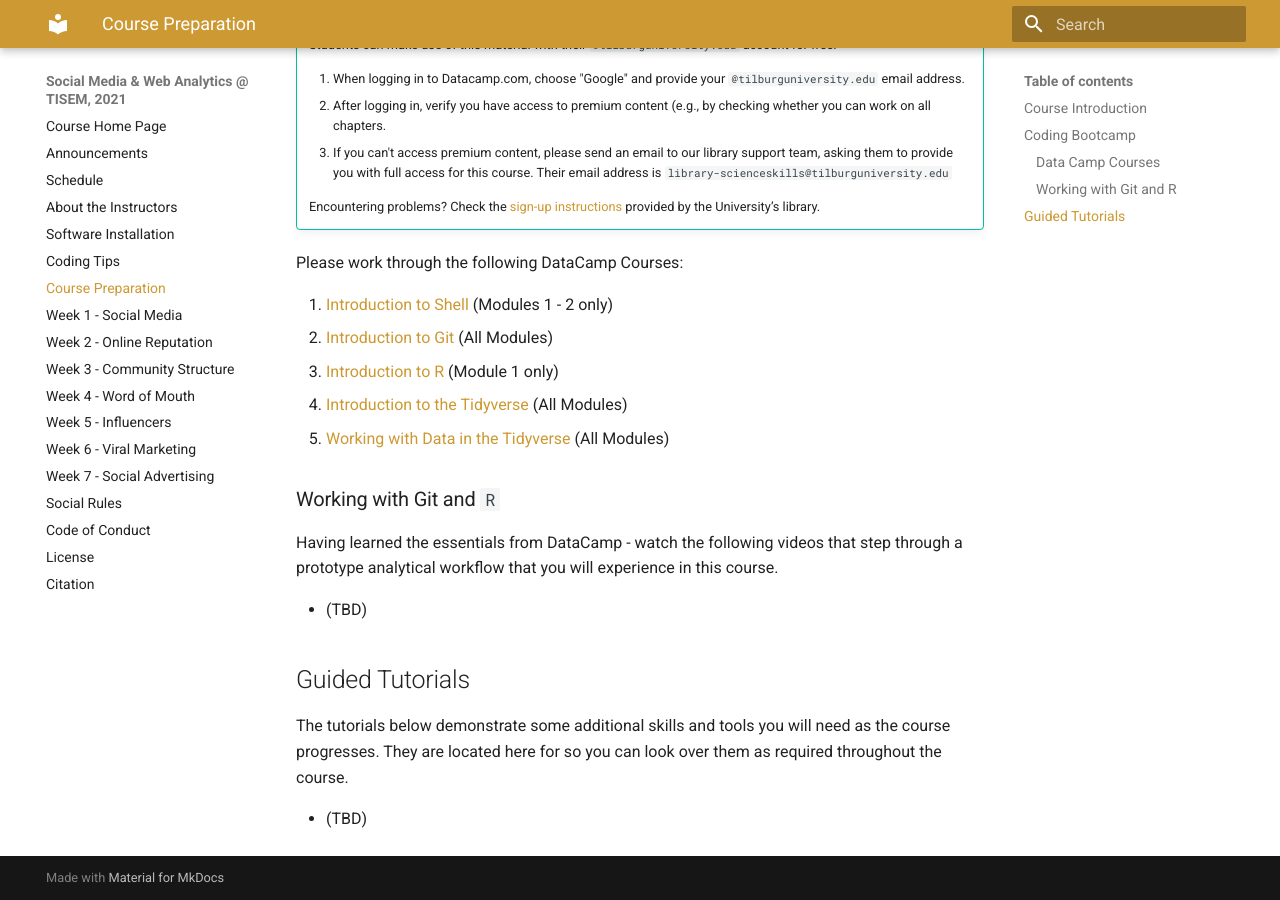
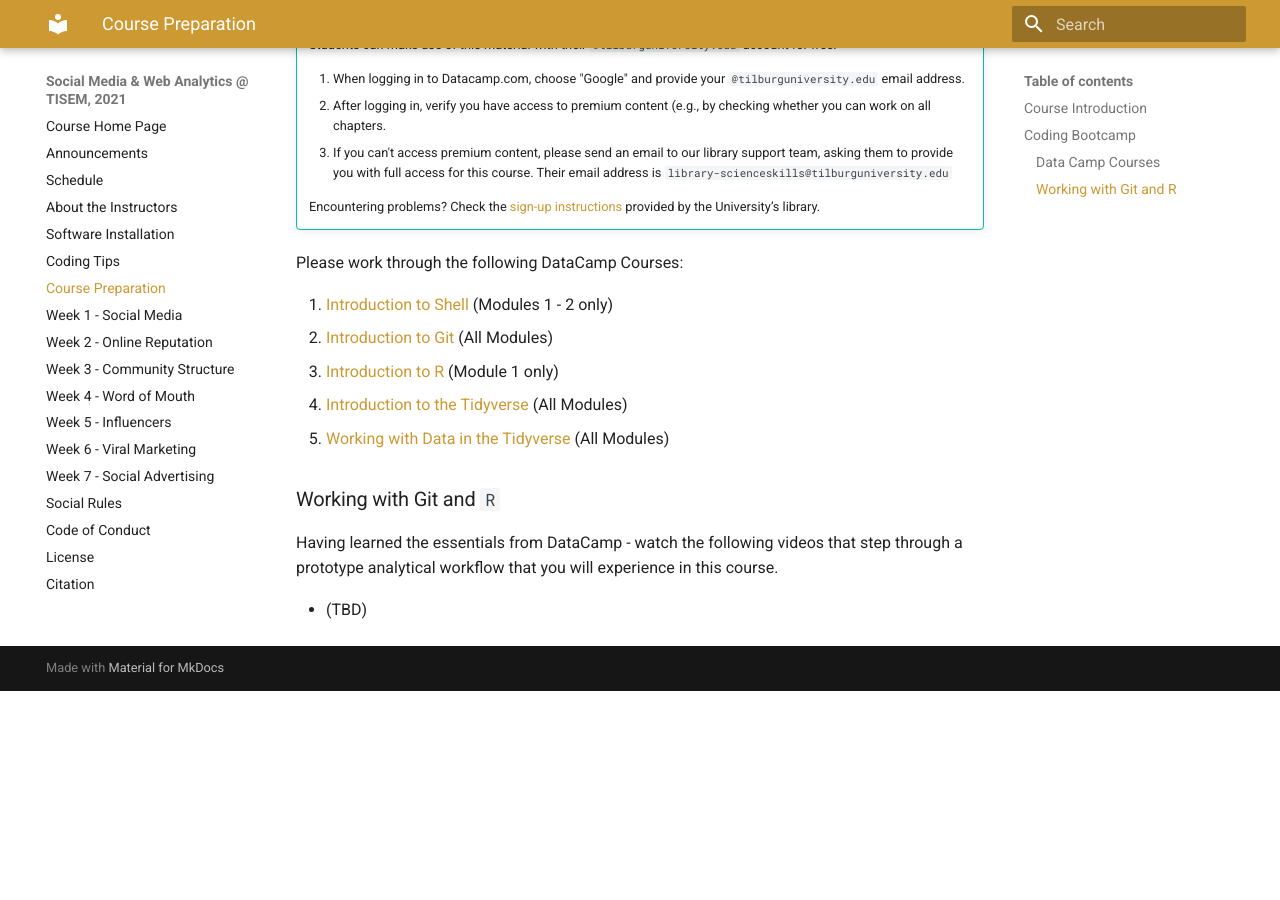
Before and after one commit to tisem-digital-marketing/2021-smwa, an MkDocs documentation site: the page built from docs/week_00.md, in a window 1280 px wide and 900 px high, scrolled down 810 px. Built offline with MkDocs 1.6.1 and Material for MkDocs 9.7.7, drawn with Linux system fonts in a browser that asks for light colours; old or Windows-style settings are respelled for this version of MkDocs; after the commit the page ends 1501 px from its top, so only the background shows below that.

Commit message:
move coding tips from week 0 to own page to be easier to find

```diff
--- a/docs/week_00.md
+++ b/docs/week_00.md
@@ -43,10 +43,3 @@
 Having learned the essentials from DataCamp - watch the following videos that step through a prototype analytical workflow that you will experience in this course.
 
 * (TBD)
-
-## Guided Tutorials
-
-The tutorials below demonstrate some additional skills and tools you will need as the course progresses.
-They are located here for so you can look over them as required throughout the course.
-
-* (TBD)
```
Also changed, not shown: docs/coding_tips.md (+6 -0 lines).
